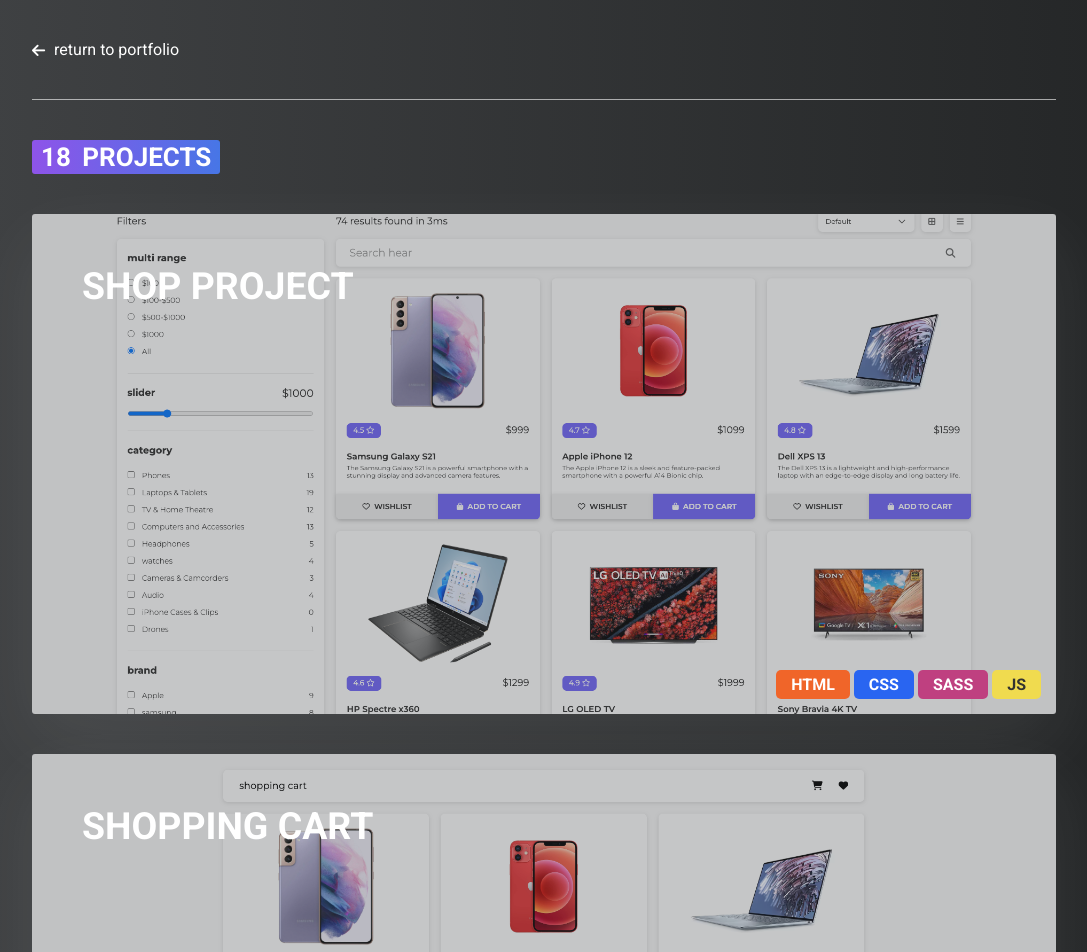
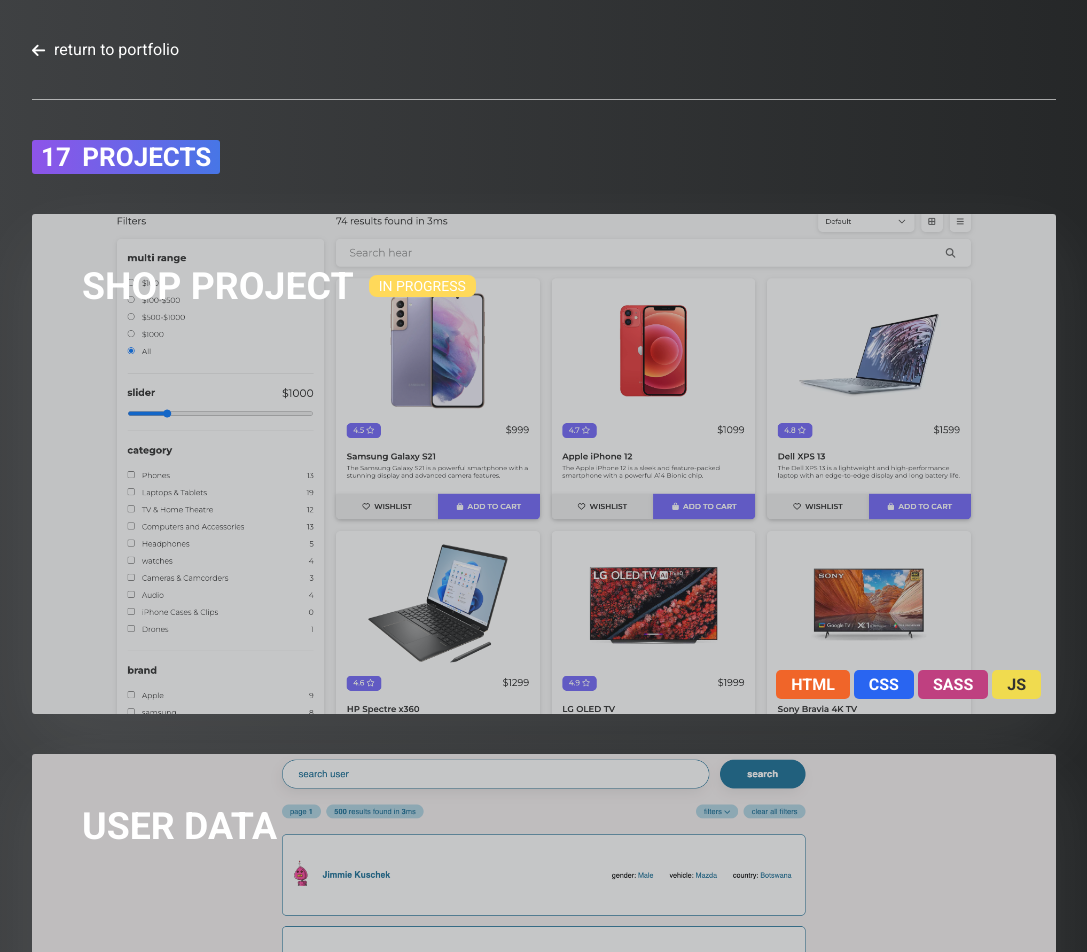
Before and after one commit to Mishka111/mishka.github.io, a plain HTML site: page projects.html in a window 1280 px wide. Shown: the top 952 px of the page, without its empty margins (96-1183 px from the left). Drawn offline with Linux system fonts and the light colour scheme.

Commit message:
added badge and corrected text

```diff
--- a/css/style.css
+++ b/css/style.css
@@ -228,6 +228,11 @@ footer .mail i {
   top: 15px;
   left: 15px;
 }
+.headline-row {
+  display: flex;
+  align-items: center;
+  gap: 10px;
+}
 .card .card-tags {
   z-index: 100;
   position: absolute;
@@ -368,6 +373,9 @@ footer .mail i {
     border-radius: 100% 100% 0 0;
     background: rgba(255, 255, 255, 0.5);
   }
+  .badge-progress {
+    font-size: 14px;
+  }
 }
 
 @media only screen and (min-width: 1440px) {
@@ -399,4 +407,7 @@ footer .mail i {
     width: 200px;
     height: 200px;
   }
+  .badge-progress {
+    font-size: 16px;
+  }
 }
--- a/css/variables.css
+++ b/css/variables.css
@@ -22,6 +22,14 @@
   border-radius: 100%;
   box-shadow: rgba(17, 12, 46, 0.15) 0px 48px 100px 0px;
 }
+.badge-progress {
+  margin: 0 0 0 5px;
+  padding: 3px 10px;
+  font-size: 10px;
+  background: #FFD95A;
+  border-radius: 8px;
+}
+
 /* .cycle-decoration-1 {
   left: -300px;
   top: -230px;
--- a/projects.html
+++ b/projects.html
@@ -50,24 +50,10 @@
         <a href="https://mishkamebonia.github.io/shop-vite-project/">
           <div class="card shop-project-banner">
             <div class="card-description">
-              <h3>shop project</h3>
-            </div>
-            <div class="card-tags">
-              <button class="languages-btn html">html</button>
-              <button class="languages-btn css">css</button>
-              <button class="languages-btn sass">sass</button>
-              <button class="languages-btn js">js</button>
-            </div>
-            <div class="banner-color"></div>
-            <i class="fa-solid fa-eye"></i>
-          </div>
-        </a>
-        <!-- * card end -->
-        <!-- * card start -->
-        <a href="https://mishkamebonia.github.io/shopping-cart/">
-          <div class="card shopping-cart-banner">
-            <div class="card-description">
-              <h3>shopping cart</h3>
+              <div class="headline-row">
+                <h3>shop project</h3>
+                <span class="badge-progress">in progress</span>
+              </div>
             </div>
             <div class="card-tags">
               <button class="languages-btn html">html</button>
```
Also changed, not shown: index.html (+1 -1 lines).
